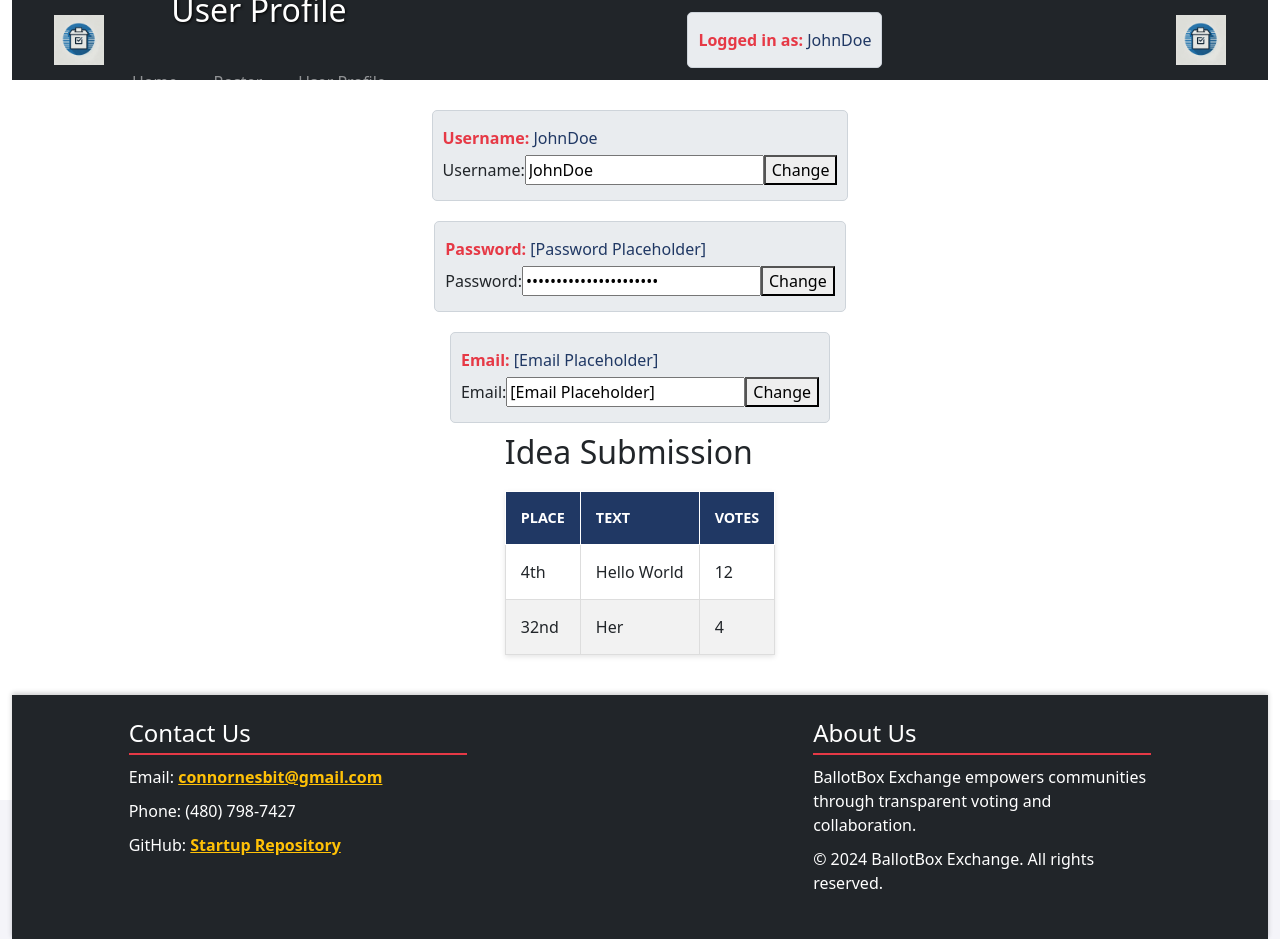
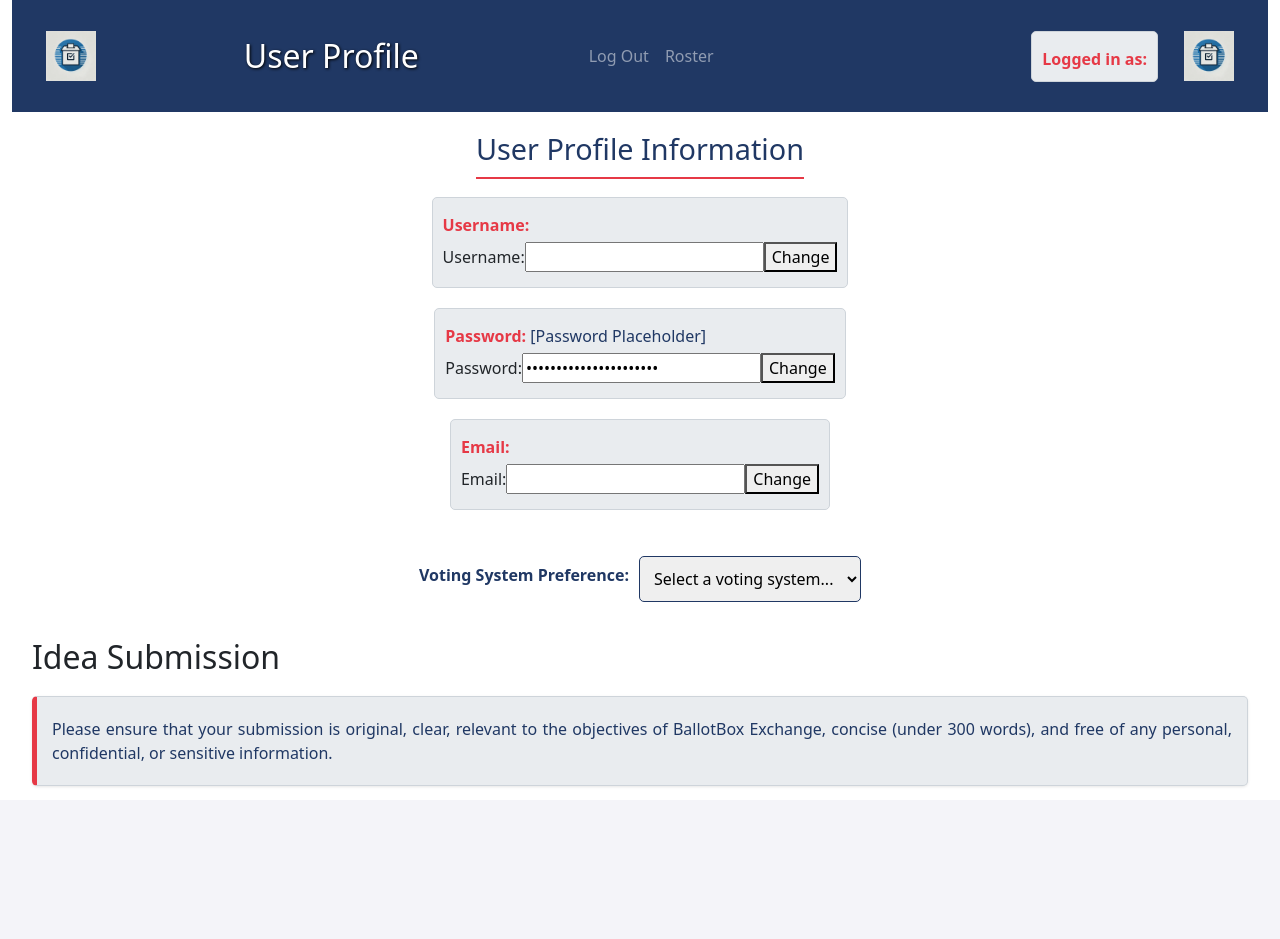
Before and after one commit to cnesbit1/startup, a React (Vite) app: page /user in a window 1280 px wide. After the commit the page ends 800 px from the top, so only its background shows below. Built offline with nearby package versions, Linux system fonts and the light colour scheme.

Commit message:
Added additional components

```diff
--- a/src/app.css
+++ b/src/app.css
@@ -22,6 +22,33 @@ body {
     min-height: 100vh;
 }
 
+/* Reset margins and padding on html and body */
+html, body {
+    margin: 0;
+    padding: 0;
+    overflow-x: hidden; /* Prevent horizontal overflow */
+    width: 100%;
+    height: 100%;
+    display: flex;
+    flex-direction: column;
+    min-height: 100vh;
+}
+
+/* Ensure full-width for header and footer */
+header, footer, main {
+    width: 100%; /* Full viewport width */
+    box-sizing: border-box;
+}
+
+/* Optional: Fix container-fluid to full width if needed */
+.container-fluid {
+    padding: 0;
+    margin: 0;
+    max-width: 100%;
+    width: 100%;
+    box-sizing: border-box;
+}
+
 /* ============================ */
 /* 3. Header and Navigation Styling */
 /* ============================ */
@@ -29,10 +56,7 @@ header {
     background-color: #203864;
     color: #ffffff;
     padding: 10px 20px;
-    display: flex;
-    justify-content: space-between;
-    align-items: center;
-    height: 80px;
+    width: 100%;
 }
 
 .header, .footer {
@@ -44,7 +68,8 @@ header {
 /* Logo Styling */
 .header-logo {
     height: 50px;
-    margin: 0 20px;
+    width: auto;
+    margin: 0 10px;
 }
 
 .header-logo {
@@ -84,7 +109,7 @@ header nav {
     align-items: center;
 }
 
-header nav a {
+header nav li nav-item {
     color: #ffffff;
     margin: 0 10px;
     text-decoration: none;
@@ -93,7 +118,7 @@ header nav a {
     transition: background-color 0.3s, color 0.3s;
 }
 
-header nav a:hover {
+header nav nav:hover {
     background-color: #ffffff;
     color: #203864;
     border-radius: 5px;
@@ -156,7 +181,7 @@ main {
     border-radius: 5px;
 }
 
-#login-form button, #sign-in-form button {
+#login-form button, #sign-in-form button, #new-submission button {
     background-color: #e63946;
     color: white;
     border: none;
@@ -170,7 +195,7 @@ main {
     text-align: center;
 }
 
-#login-form button:hover, #sign-in-form button:hover {
+#login-form button:hover, #sign-in-form button:hover, #new-submission button:hover{
     background-color: #b2182b;
 }
 
--- a/src/components/footer.jsx
+++ b/src/components/footer.jsx
@@ -3,7 +3,7 @@ import React from 'react';
 
 export function Footer() {
   return (
-    <footer className="container-fluid bg-dark text-white py-4">
+    <footer className="footer container-fluid py-4">
       <div className="row justify-content-between">
         <div className="col-md-4 footer-section">
           <h4>Contact Us</h4>
--- a/src/components/header.jsx
+++ b/src/components/header.jsx
@@ -1,52 +1,57 @@
-// Header.jsx
 import React from 'react';
 import { Link, useLocation } from 'react-router-dom';
 
 export function Header({ title, username }) {
   const location = useLocation();
-
-  // Check if the current page is the login page
   const isLoginPage = location.pathname === '/';
+  const isUserPage = location.pathname === '/user';
+  const isRosterPage = location.pathname === '/roster';
 
   return (
-    <header className="bg-dark text-white py-3">
+    <header className="header container-fluid py-3">
       <div className="container-fluid d-flex align-items-center justify-content-between">
-
         {/* Left Logo */}
         <img src="/public/voting-icon.webp" alt="Left Logo" className="header-logo left-logo" />
 
-        {/* Centered Title and Conditional Navigation */}
-        <div className="d-flex flex-column align-items-center text-center">
-          <h1 className="mb-1">{title}</h1>
+        {/* Center Section with Title and Nav */}
+        <div className="d-flex align-items-center justify-content-center flex-grow-1">
+          <h1 className="mb-0 me-4">{title}</h1>
 
-          {/* Render navigation links only if not on the login page */}
+          {/* Navigation Links */}
           {!isLoginPage && (
-            <nav className="navbar navbar-expand navbar-dark justify-content-center">
-              <ul className="navbar-nav">
+            <nav className="navbar navbar-expand navbar-dark mb-0">
+              <ul className="navbar-nav d-flex">
                 <li className="nav-item">
-                  <Link to="/" className="nav-link">Home</Link>
+                  <Link to="/" className="nav-link">Log Out</Link>
                 </li>
+                {!isRosterPage && (
                   <li className="nav-item">
                     <Link to="/roster" className="nav-link">Roster</Link>
                   </li>
+                )}
+                {!isUserPage && (
                   <li className="nav-item">
                     <Link to="/user" className="nav-link">User Profile</Link>
                   </li>
+                )}
               </ul>
             </nav>
           )}
         </div>
 
-        {/* Username Display - Only visible if not on the login page */}
+        {/* Right Section */}
+        <div className="d-flex align-items-center">
+          {/* Username Display */}
           {!isLoginPage && (
-        <div id="username-display" className="info-display text-center my-3">
-            <p><strong>Logged in as:</strong> {username}</p>
+            <div id="username-display" className="info-display text-center me-3">
+              <p className="mb-0"><strong>Logged in as:</strong> {username}</p>
             </div>
           )}
 
           {/* Right Logo */}
           <img src="/public/voting-icon.webp" alt="Right Logo" className="header-logo right-logo" />
         </div>
+      </div>
     </header>
   );
 }
--- a/src/components/loginform.jsx
+++ b/src/components/loginform.jsx
@@ -1,12 +1,15 @@
-import React from 'react';
+import React, { useState } from 'react';
 import { useNavigate } from 'react-router-dom';
 
 export function LoginForm() {
+  const [username, setUsername] = useState('');
+  const [password, setPassword] = useState('');
   const navigate = useNavigate();
 
-  // Function to handle login and navigate to the Roster page
   const handleLogin = () => {
-    // Add any login validation logic here if needed
+    // Store login data in localStorage
+    localStorage.setItem('username', username);
+    localStorage.setItem('password', password); // for demonstration only; consider more secure handling for production
     navigate('/roster');
   };
 
@@ -15,11 +18,11 @@ export function LoginForm() {
       <h3>Login</h3>
       <div>
         <label htmlFor="login-username">Username:</label>
-        <input type="text" id="login-username" />
+        <input type="text" id="login-username" value={username} onChange={(e) => setUsername(e.target.value)} />
       </div>
       <div>
         <label htmlFor="login-password">Password:</label>
-        <input type="password" id="login-password" />
+        <input type="password" id="login-password" value={password} onChange={(e) => setPassword(e.target.value)} />
       </div>
       <button type="button" onClick={handleLogin}>Login</button>
     </div>
--- /dev/null
+++ b/src/components/newsubmissioninput.jsx
@@ -0,0 +1,27 @@
+import React, { useState } from 'react';
+
+export function NewSubmissionInput() {
+  const [submission, setSubmission] = useState('');
+
+  const handleNewSubmission = () => {
+    const currentSubmissions = JSON.parse(localStorage.getItem('submissions')) || [];
+    const newSubmission = { text: submission, votes: 0, place: `${currentSubmissions.length + 1}th` };
+    localStorage.setItem('submissions', JSON.stringify([...currentSubmissions, newSubmission]));
+    setSubmission('');
+    // Trigger re-render if using this component inside Table display
+  };
+
+  return (
+    <div id="new-submission" className="info-display">
+      <p>New Submission</p>
+      <input
+        type="text"
+        placeholder="Enter your submission"
+        className="w-100 p-2"
+        value={submission}
+        onChange={(e) => setSubmission(e.target.value)}
+      />
+      <button onClick={handleNewSubmission} className="mt-2">Submit</button>
+    </div>
+  );
+}
--- /dev/null
+++ b/src/components/rankingsubmissions.jsx
@@ -0,0 +1,37 @@
+// RankingSubmissions.jsx
+import React, { useState } from 'react';
+import { VotingSystemSelector } from '../components/votingsystemselector';
+import { Table } from '../components/table';
+
+export function RankingSubmissions() {
+  const [votingSystem, setVotingSystem] = useState("Select Voting Type");
+
+  // Example rows data to populate the table
+  const rows = [
+    { place: 1, text: 'Idea 1', votes: 43 },
+    { place: 2, text: 'Idea 2', votes: 34 },
+    { place: 3, text: 'Idea 3', votes: 23 },
+    { place: 4, text: 'Idea 4', votes: 22 },
+  ];
+
+  // Function to handle voting system change
+  const handleVotingSystemChange = (event) => {
+    setVotingSystem(event.target.value);
+    // Here you can add logic to modify `rows` based on the voting system
+  };
+
+  return (
+    <section id="ballotbox-roster" className="p-3">
+      <h2 id="current-voting-system" className="text-center mb-4">
+        Voting System: {votingSystem}
+      </h2>
+
+      <VotingSystemSelector
+        label="Select Voting Type:"
+        onChange={handleVotingSystemChange}
+      />
+
+      <Table rows={rows} />
+    </section>
+  );
+}
--- a/src/components/signupform.jsx
+++ b/src/components/signupform.jsx
@@ -1,12 +1,18 @@
-import React from 'react';
+import React, { useState } from 'react';
 import { useNavigate } from 'react-router-dom';
 
 export function SignupForm() {
+  const [username, setUsername] = useState('');
+  const [password, setPassword] = useState('');
+  const [email, setEmail] = useState('');
   const navigate = useNavigate();
 
-  // Function to handle sign up and navigate to the Roster page
   const handleSignUp = () => {
-    // Add any sign-up logic or validation here if needed
+    // Save user signup data to localStorage
+    const userData = { username, password, email };
+    localStorage.setItem('user', JSON.stringify(userData));
+
+    // Redirect to roster page or another page as needed
     navigate('/roster');
   };
 
@@ -14,16 +20,31 @@ export function SignupForm() {
     <div id="sign-in-form">
       <h3>Sign Up</h3>
       <div>
-        <label htmlFor="signin-username">Username:</label>
-        <input type="text" id="signin-username" />
+        <label htmlFor="signup-username">Username:</label>
+        <input
+          type="text"
+          id="signup-username"
+          value={username}
+          onChange={(e) => setUsername(e.target.value)}
+        />
       </div>
       <div>
-        <label htmlFor="signin-password">Password:</label>
-        <input type="password" id="signin-password" />
+        <label htmlFor="signup-password">Password:</label>
+        <input
+          type="password"
+          id="signup-password"
+          value={password}
+          onChange={(e) => setPassword(e.target.value)}
+        />
       </div>
       <div>
-        <label htmlFor="signin-email">Email:</label>
-        <input type="email" id="signin-email" />
+        <label htmlFor="signup-email">Email:</label>
+        <input
+          type="email"
+          id="signup-email"
+          value={email}
+          onChange={(e) => setEmail(e.target.value)}
+        />
       </div>
       <button type="button" onClick={handleSignUp}>Sign Up</button>
     </div>
--- a/src/components/votingsystemselector.jsx
+++ b/src/components/votingsystemselector.jsx
@@ -1,11 +1,25 @@
-// VotingSystemSelector.jsx
-import React from 'react';
+import React, { useState, useEffect } from 'react';
 
-export function VotingSystemSelector() {
+export function VotingSystemSelector({ label, onChange }) {
+  const [selectedVotingSystem, setSelectedVotingSystem] = useState(localStorage.getItem('votingSystem') || '');
+
+  const handleChange = (event) => {
+    const newVotingSystem = event.target.value;
+    setSelectedVotingSystem(newVotingSystem);
+    localStorage.setItem('votingSystem', newVotingSystem);
+    if (onChange) onChange(event);
+  };
+
+  useEffect(() => {
+    // Load preference from localStorage
+    const savedVotingSystem = localStorage.getItem('votingSystem');
+    if (savedVotingSystem) setSelectedVotingSystem(savedVotingSystem);
+  }, []);
+
   return (
     <div className="voting-system-container">
-      <label htmlFor="voting-system" className="voting-system-label">Select Voting Type:</label>
-      <select id="voting-system" className="voting-system-select">
+      <label htmlFor="voting-system" className="voting-system-label">{label}</label>
+      <select id="voting-system" className="voting-system-select" value={selectedVotingSystem} onChange={handleChange}>
         <option value="">Select a voting system...</option>
         <option value="Ranked Choice Voting">Ranked Choice Voting</option>
         <option value="Approval Voting">Approval Voting</option>
--- a/src/pages/login.jsx
+++ b/src/pages/login.jsx
@@ -3,6 +3,7 @@ import { Header } from '../components/header';
 import { Footer } from '../components/footer';
 import { LoginForm } from '../components/loginform';
 import { SignupForm } from '../components/signupform';
+import '../app.css';
 
 export function Login() {
   return (
@@ -11,6 +12,9 @@ export function Login() {
       <main>
         <section id="ballotbox-exchange">
           <h2>Welcome to BallotBox Exchange</h2>
+          <div id="elevator-pitch">
+                    <p>Introducing "BallotBox Exchange"— a platform where individual creativity meets community collaboration. BallotBox Exchange empowers users to submit their best ideas, websites, text, and more, while voting on others using various systems like ranked choice, majority rule, and approval voting. Explore how different voting methods influence outcomes and discover which ideas rise to the top based on collective preferences.</p>
+                </div>
           <div id="auth-container" className="d-flex justify-content-around">
             <LoginForm />
             <SignupForm />
--- a/src/pages/roster.jsx
+++ b/src/pages/roster.jsx
@@ -1,36 +1,26 @@
-import React from 'react';
+import React, { useEffect, useState } from 'react';
 import { Header } from '../components/header';
 import { Footer } from '../components/footer';
-import { VotingSystemSelector } from '../components/votingsystemselector';
-import { Table } from '../components/table';
-
-const rows = [
-  { place: 1, text: 'Idea 1', votes: 43 },
-  { place: 2, text: 'Idea 2', votes: 34 },
-  { place: 3, text: 'Idea 3', votes: 23 },
-  { place: 4, text: 'Idea 4', votes: 22 },
-  { place: 5, text: 'Idea 5', votes: 22 },
-];
-
-// Mock username (replace with real user data as needed)
-const username = "JohnDoe";
+import { RankingSubmissions } from '../components/rankingsubmissions';
+import '../app.css';
 
 export function Roster() {
+  const [username, setUsername] = useState('');
+
+  // Load the logged-in user's username from localStorage
+  useEffect(() => {
+    const currentUser = JSON.parse(localStorage.getItem('currentUser'));
+    if (currentUser) {
+      setUsername(currentUser.username);
+    }
+  }, []);
+
   return (
     <div className="container-fluid">
-      {/* Pass username as a prop to Header */}
       <Header title="BallotBox Roster" username={username} />
-
       <main>
-        <section id="ballotbox-roster" className="p-3">
-          <h2 id="current-voting-system" className="text-center mb-4">
-            Voting System: Current Voting System
-          </h2>
-          <VotingSystemSelector />
-          <Table rows={rows} />
-        </section>
+        <RankingSubmissions />
       </main>
-
       <Footer />
     </div>
   );
--- a/src/pages/user.jsx
+++ b/src/pages/user.jsx
@@ -1,11 +1,23 @@
-import React from 'react';
+import React, { useEffect, useState } from 'react';
 import { Header } from '../components/header';
 import { Footer } from '../components/footer';
 import { ProfileDisplay } from '../components/profiledisplay';
 import { Table } from '../components/table';
+import { VotingSystemSelector } from '../components/votingsystemselector';
+import { NewSubmissionInput } from '../components/newsubmissioninput';
 
 export function User() {
-  const username = "JohnDoe";  // Replace with dynamic data as needed
+  const [username, setUsername] = useState('');
+  const [email, setEmail] = useState('');
+
+  // Retrieve the current user's data from localStorage
+  useEffect(() => {
+    const currentUser = JSON.parse(localStorage.getItem('currentUser'));
+    if (currentUser) {
+      setUsername(currentUser.username);
+      setEmail(currentUser.email);
+    }
+  }, []);
 
   const submissions = [
     { text: 'Hello World', votes: 12, place: '4th' },
@@ -14,19 +26,40 @@ export function User() {
 
   return (
     <div className="container-fluid">
-      {/* Pass username to Header */}
       <Header title="User Profile" username={username} />
 
       <main>
+        {/* User Profile Section */}
         <section id="user-profile">
+          <h2>User Profile Information</h2>
+
           <ProfileDisplay label="Username" value={username} isEditable={true} />
           <ProfileDisplay label="Password" value="[Password Placeholder]" type="password" isEditable={true} />
-          <ProfileDisplay label="Email" value="[Email Placeholder]" type="email" isEditable={true} />
+          <ProfileDisplay label="Email" value={email} type="email" isEditable={true} />
+
+          {/* Voting System Preference Selector */}
+          <div className="voting-preference-container my-3">
+            <VotingSystemSelector label="Voting System Preference:" />
+          </div>
         </section>
 
+        {/* Idea Submission Section */}
         <section id="idea-submission">
           <h2>Idea Submission</h2>
-          <Table rows={submissions} />
+
+          {/* Submission Requirements */}
+          <div id="submission-requirements" className="info-display mb-3">
+            <p>Please ensure that your submission is original, clear, relevant to the objectives of BallotBox Exchange, concise (under 300 words), and free of any personal, confidential, or sensitive information.</p>
+          </div>
+
+          {/* Table of Submissions */}
+          <div id="submissions" className="info-display mb-3">
+            <p>Submissions</p>
+            <Table rows={submissions} />
+          </div>
+
+          {/* New Submission Input */}
+          <NewSubmissionInput />
         </section>
       </main>
 
```
Also changed, not shown: src/components/table.jsx (+9 -3 lines). Lines whose indentation alone changed are shown as unchanged.
